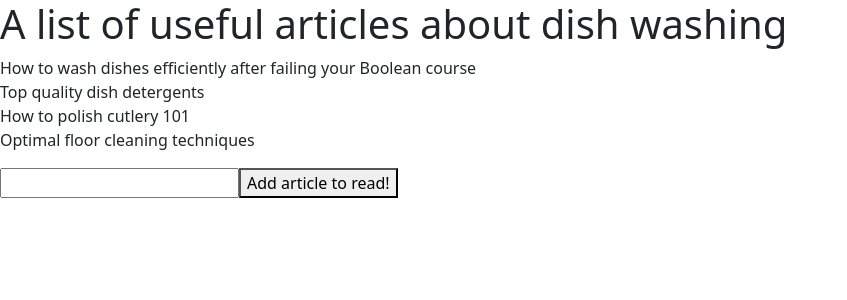
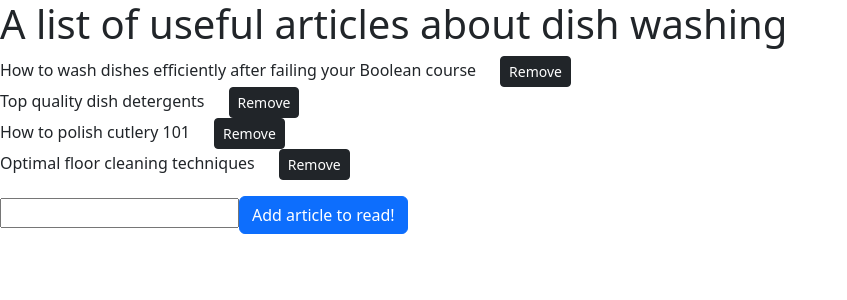
Before and after one commit to salv-ritrovato/react-form, a React (Vite) app: page / in a window 1280 px wide. Shown: the top 300 px of the page, without its empty margins (0-847 px from the left). Built offline with nearby package versions, Linux system fonts and the light colour scheme.

Commit message:
remove button added

```diff
--- a/src/App.jsx
+++ b/src/App.jsx
@@ -21,13 +21,22 @@ function App() {
     setNewArticle('') // Resets the input field to the empty string
   }
 
+  function removeArticle(i) {
+    const newList = toRead.filter((item, newIndex) => newIndex != i)
+    setToRead(newList)
+  }
+
   return (
     <>
       <div className="formcontainer mx-auto">
         <h1>A list of useful articles about dish washing</h1>
         <ol className="list-unstyled">
-          {toRead.map((article) => (
-            <li key={article}>{article}</li>
+          {toRead.map((article, index) => (
+            <li key={index}>
+              {article}
+              <button onClick={() => removeArticle(index)} className="btn btn-dark btn-sm mx-4">Remove</button>
+            </li>
+
           ))}
         </ol>
 
@@ -35,7 +44,7 @@ function App() {
           <input type="text"
             value={newArticle}
             onChange={e => setNewArticle(e.target.value)} />
-          <button>Add article to read!</button>
+          <button className="btn btn-primary">Add article to read!</button>
         </form>
       </div>
     </>
```
